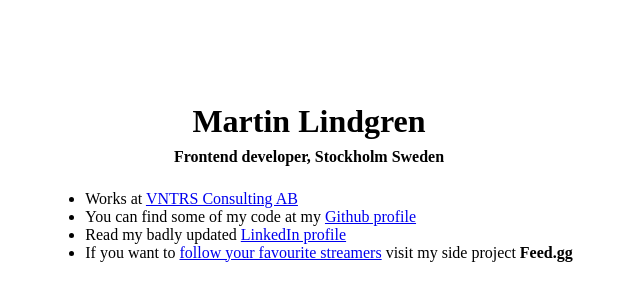
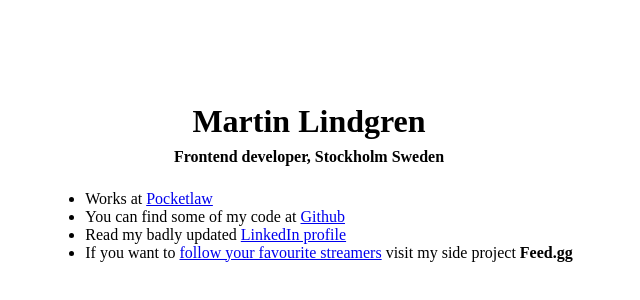
Before and after one commit to MartinL83/martinl83.github.io, a plain HTML site: page index.html in a window 1280 px wide. Shown: the part 210-510 px from the top of the page, without its empty margins (331-971 px from the left). Drawn offline with Linux system fonts and the light colour scheme.

Commit message:
Update index.html

```diff
--- a/index.html
+++ b/index.html
@@ -25,8 +25,8 @@
     <h1>Martin Lindgren</h1>
     <h4>Frontend developer, Stockholm Sweden</h4>
     <ul>
-      <li>Works at <a href="http://vntrs.se" target="_blank">VNTRS Consulting AB</a></li>
-      <li>You can find some of my code at my <a href="https://github.com/MartinL83" target="_blank">Github profile</a></li>
+      <li>Works at <a href="https://pocketlaw.com" target="_blank">Pocketlaw</a></li>
+      <li>You can find some of my code at <a href="https://github.com/MartinL83" target="_blank">Github</a></li>
       <li>Read my badly updated <a href="https://www.linkedin.com/in/martinlindgren/" target="_blank">LinkedIn profile</a></li>
       <li>If you want to <a href="https://feed.gg" target="_blank">follow your favourite streamers</a> visit my side project <b>Feed.gg</b></li>
     </ul>
```
